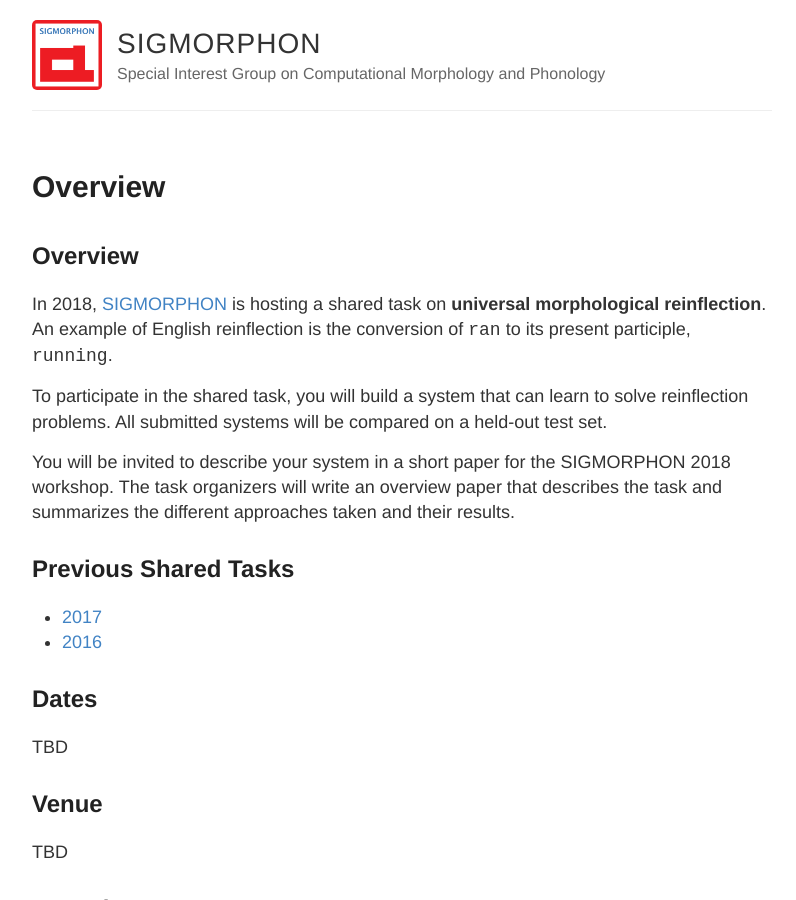
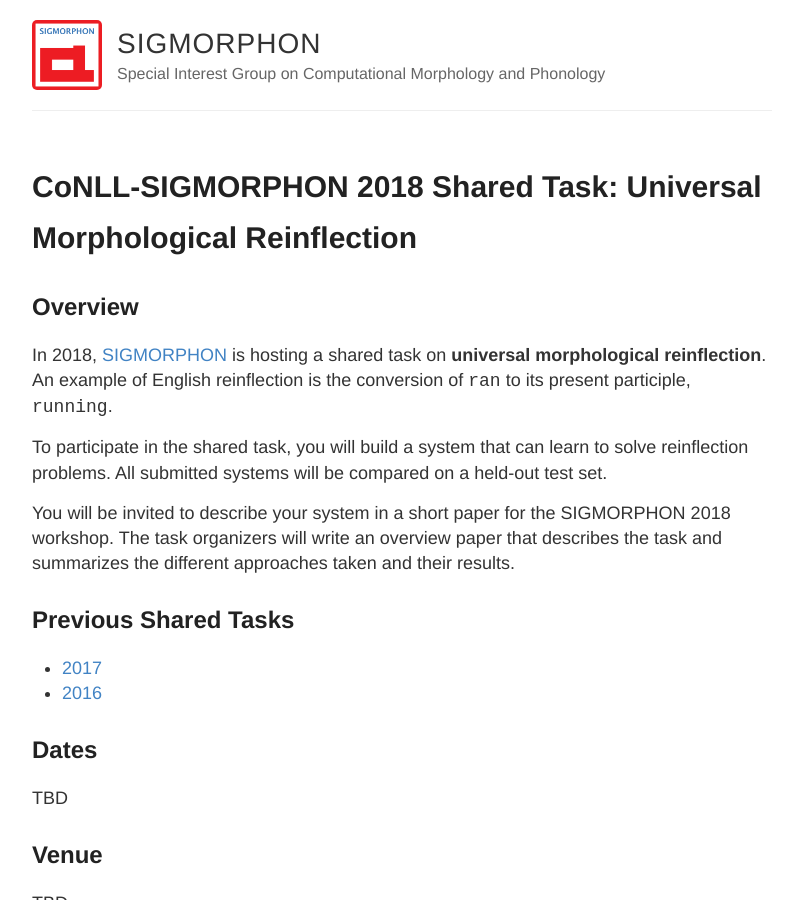
Before and after one commit to sigmorphon/sigmorphon.github.io, a Jekyll site: the page built from sharedtask2018/index.md, in a window 1280 px wide and 900 px high. Shown: the whole window, without its empty margins (238-1034 px from the left). Built offline with Jekyll 4.4.1, drawn with Linux system fonts in a browser that asks for light colours; our own code applies the rules of GitHub Pages for plain Markdown files.

Commit message:
Fix shared task title

```diff
--- a/sharedtask2018/index.md
+++ b/sharedtask2018/index.md
@@ -1,6 +1,6 @@
 ---
 layout: page
-title: CoNLL-SIGMORPHON 2018 Shared Task: Universal Morphological Reinflection
+title: "CoNLL-SIGMORPHON 2018 Shared Task: Universal Morphological Reinflection"
 ---
 
 ## Overview
```
